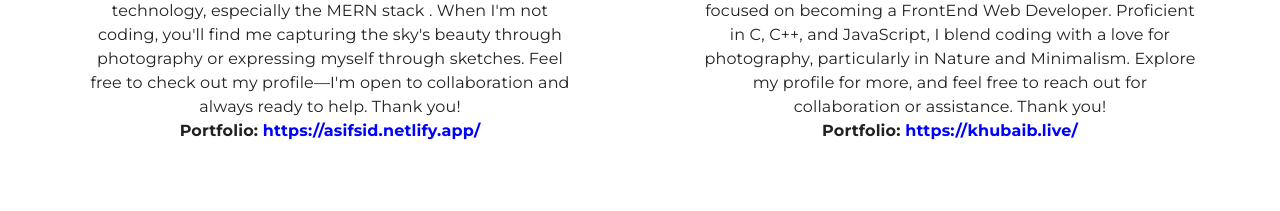
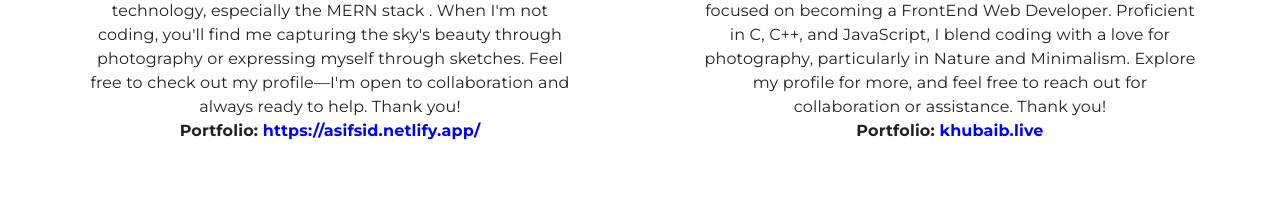
Before and after one commit to khubaibkm/UniFinder, a React (Vite) app: page /aboutus in a window 1280 px wide. Shown: the part 1540-1751 px from the top of the page. Built offline with nearby package versions, Linux system fonts and the light colour scheme; no server answers.

Commit message:
portfolio link changed

```diff
--- a/src/components/aboutUs.jsx
+++ b/src/components/aboutUs.jsx
@@ -130,11 +130,11 @@ const AboutUs = () => {
                 Portfolio:{" "}
                 <a
                   style={{ color: "blue" }}
-                  href="https://khubaib.live/"
+                  href="https://khubaiblive.netlify.app/"
                   target="_blank"
                   rel="noopener noreferrer"
                 >
-                  https://khubaib.live/
+                  khubaib.live
                 </a>
               </p>
             </div>
```
